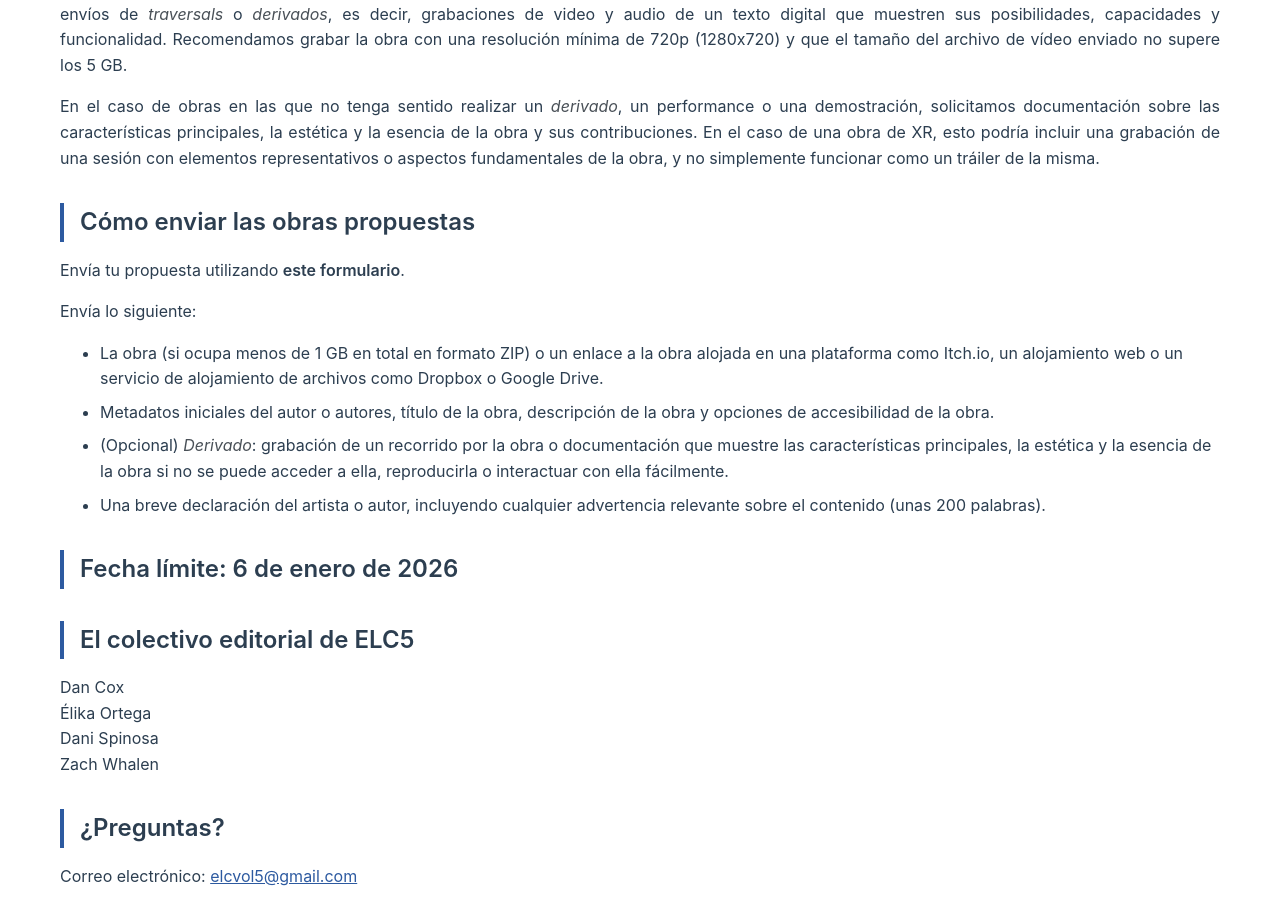
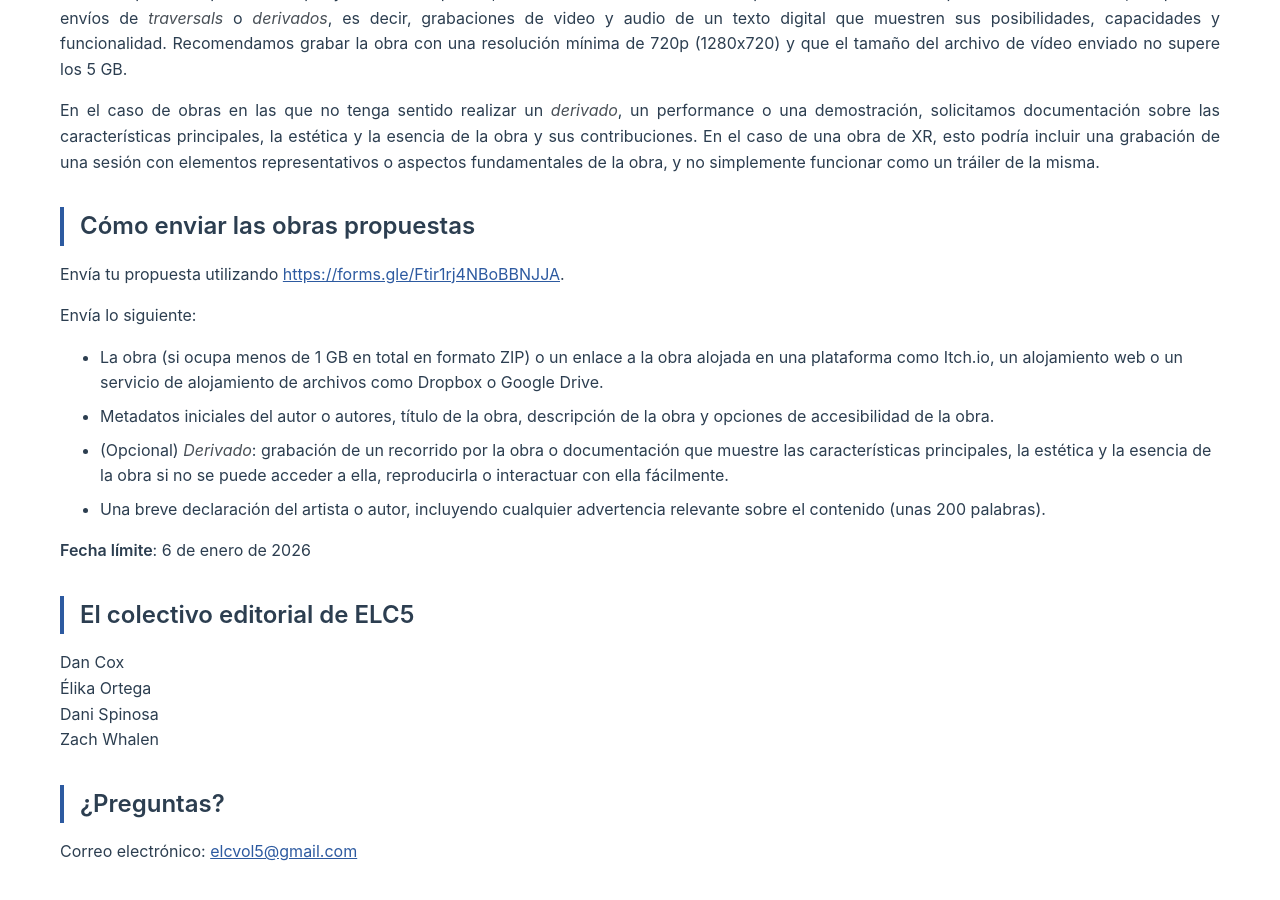
Before and after one commit to eliterature/elc5-info, a Jekyll site: the page built from docs/ES/index.md, in a window 1280 px wide and 900 px high, scrolled down 1548 px. Built offline with Jekyll 4.4.1, drawn with Linux system fonts in a browser that asks for light colours; our own code applies the rules of GitHub Pages for plain Markdown files.

Commit message:
add link to spanish in markdown

```diff
--- a/docs/ES/index.md
+++ b/docs/ES/index.md
@@ -5,9 +5,9 @@ lang: es
 
 # **Convocatoria de propuestas**
 
-### **Colección de Literatura Electrónica, Volumen 5**
+## **Colección de Literatura Electrónica, Volumen 5**
 
-### **Plazo de presentación de propuestas: del 13 de octubre de 2025 al 6 de enero de 2026**
+Plazo de presentación de propuestas: del 13 de octubre de 2025 al 6 de enero de 2026
 
 La Organización de Literatura Electrónica (ELO) solicita propuestas para el volumen 5 de la Colección de Literatura Electrónica.
 
@@ -32,7 +32,7 @@ En el caso de obras en las que no tenga sentido realizar un _derivado_, un perfo
 
 ## **Cómo enviar las obras propuestas**
 
-Envía tu propuesta utilizando **este formulario**.
+Envía tu propuesta utilizando [https://forms.gle/Ftir1rj4NBoBBNJJA](este formulario).
 
 Envía lo siguiente:
 
@@ -41,7 +41,7 @@ Envía lo siguiente:
 - (Opcional) _Derivado_: grabación de un recorrido por la obra o documentación que muestre las características principales, la estética y la esencia de la obra si no se puede acceder a ella, reproducirla o interactuar con ella fácilmente.
 - Una breve declaración del artista o autor, incluyendo cualquier advertencia relevante sobre el contenido (unas 200 palabras).
 
-## **Fecha límite: 6 de enero de 2026**
+**Fecha límite**: 6 de enero de 2026
 
 ## **El colectivo editorial de ELC5**
 
```
